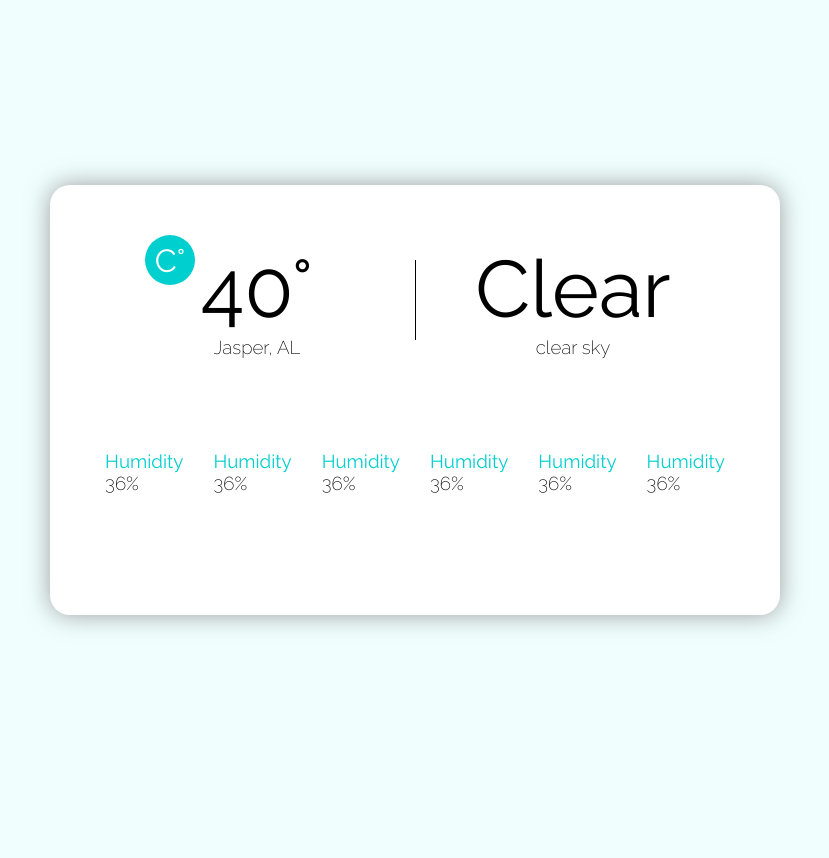
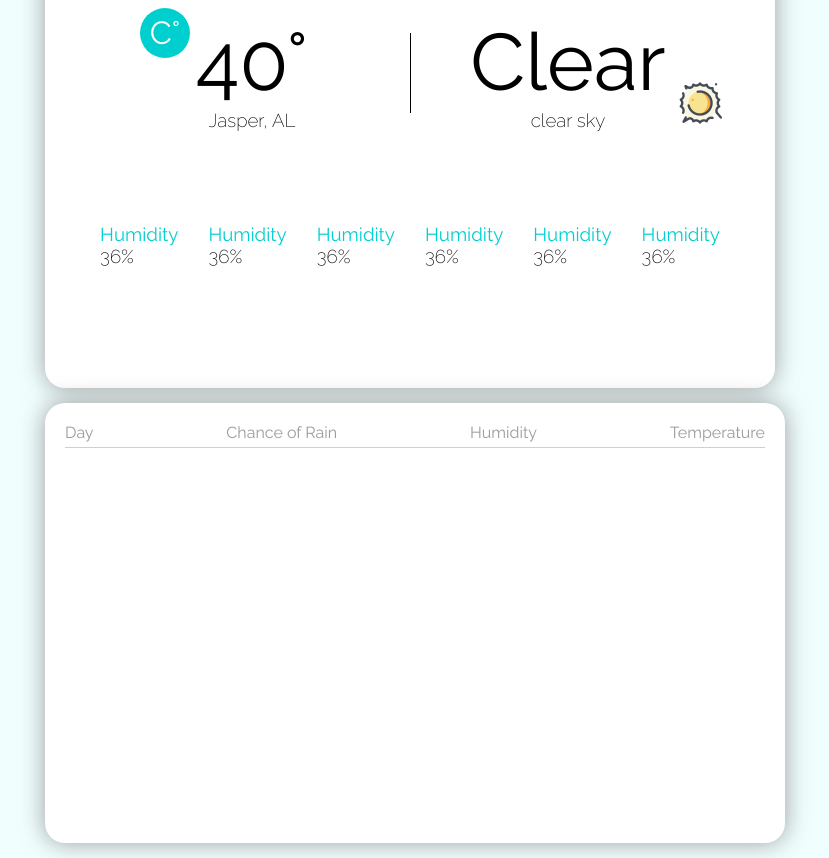
Before and after one commit to kvp03789/weather, a website built with webpack: page dist/index.html in a window 1280 px wide. Shown: the whole page, without its empty margins (225-1054 px from the left). Before the commit the page ends 800 px from the top, so only its background shows below. Built offline with nearby package versions, Linux system fonts and the light colour scheme.

Commit message:
Add 7 day forecast section

```diff
--- a/src/dom.js
+++ b/src/dom.js
@@ -1,4 +1,5 @@
 import { createDom, createDomMultiple } from './utils';
+import Sunrise from './images/icons8-sun-50.png'
 
 export function makeDom() {
     const mainBlock = createDom("div", "main-block");
@@ -13,8 +14,11 @@ export function makeDom() {
     const citySubTitle = createDom("h3", "sub-title");
     const weatherSubTitle = createDom("h3", "sub-title");
     const infoDivs = createDomMultiple("div", 6, bottomBlock, "info");
-    const unitsButton = createDom("div", "round-button")
+    const unitsButton = createDom("div", "round-button");
+    const weatherIcon = new Image();
+    weatherIcon.classList.add("weather-icon");
 
+    weatherIcon.src = Sunrise;
     tempMainTitle.innerText = "40°";
     citySubTitle.innerText = "Jasper, AL";
     weatherMainTitle.innerText = "Clear";
@@ -24,6 +28,38 @@ export function makeDom() {
     leftBlock.append(tempMainTitle, citySubTitle);
     rightBlock.append(weatherMainTitle, weatherSubTitle);
     topBlock.append(leftBlock, rightBlock);
-    mainBlock.append(topBlock, bottomBlock, unitsButton);
+    mainBlock.append(topBlock, bottomBlock, unitsButton, weatherIcon);
     document.querySelector(".container").append(mainBlock);
 }
+
+export function makeDay() {
+
+}
+
+export function makeTable() {
+    const table = createDom("div", "table");
+    const tableHeader = createDom("div", "table-header");
+    const dayHeader = createDom("div", "header-item");
+    const chanceOfRainHeader = createDom("div", "header-item");
+    const humidityHeader = createDom("div", "header-item");
+    const temperature = createDom("div", "header-item");
+
+    const dayText = createDom("p", "table-header-text");
+    const rainText = createDom("p", "table-header-text");
+    const humidityText = createDom("p", "table-header-text");
+    const temperatureText = createDom("p", "table-header-text");
+
+    dayText.innerText = "Day";
+    rainText.innerText = "Chance of Rain";
+    humidityText.innerText = "Humidity";
+    temperatureText.innerText = "Temperature";
+
+    dayHeader.append(dayText);
+    chanceOfRainHeader.append(rainText);
+    humidityHeader.append(humidityText);
+    temperature.append(temperatureText);
+
+    tableHeader.append(dayHeader, chanceOfRainHeader, humidityHeader, temperature);
+    table.append(tableHeader);
+    document.querySelector(".container").append(table);
+}
--- a/src/index.js
+++ b/src/index.js
@@ -1,5 +1,5 @@
 import './style.css';
-import Sunrise from './images/icons8-sun-50.png'
-import { makeDom } from './dom';
+import { makeDom, makeTable } from './dom';
 
 makeDom();
+makeTable();
--- a/src/style.css
+++ b/src/style.css
@@ -10,8 +10,10 @@ body {
     height: 100vh;
     width: 100vw;
     display: flex;
+    flex-direction: column;
     justify-content: center;
     align-items: center;
+    gap: 25px;
 }
 
 .main-block {
@@ -97,3 +99,40 @@ h3 {
     background-color: rgba(140, 255, 255, 0.841);
     cursor: pointer;
 }
+
+.weather-icon {
+    width: 50px;
+    height: 50px;
+    position: absolute;
+    right: 50px;
+    top: 120px;
+}
+
+.table {
+    border-radius: 20px;
+    background-color: white;
+    margin: 15px;
+    padding: 20px;
+    width: 700px;
+    height: 400px;
+    display: flex;
+    justify-content: flex-start;
+    align-items: flex-start;
+    flex-direction: column;
+    filter: drop-shadow(0 0 0.75rem rgba(133, 133, 133, 0.79));
+    position: relative;
+}
+
+.table-header {
+    display: flex;
+    justify-content: space-between;
+    align-items: center;
+    width: 100%;
+    border-bottom: 1px solid rgba(69, 69, 69, 0.253);
+    padding-bottom: 5px;
+}
+
+.table-header-text {
+    color: rgba(94, 94, 94, 0.623);
+    font-size: 1rem;
+}
--- a/webpack.config.js
+++ b/webpack.config.js
@@ -2,6 +2,7 @@ const path = require('path');
 
 module.exports = {
     entry: './src/index.js',
+    devtool: 'inline-source-map',
     output: {
         filename: 'bundle.js',
         path: path.resolve(__dirname, 'dist'),
```
Also changed, not shown: dist/bundle.js, dist/index.html, dist/main.js (deleted).
